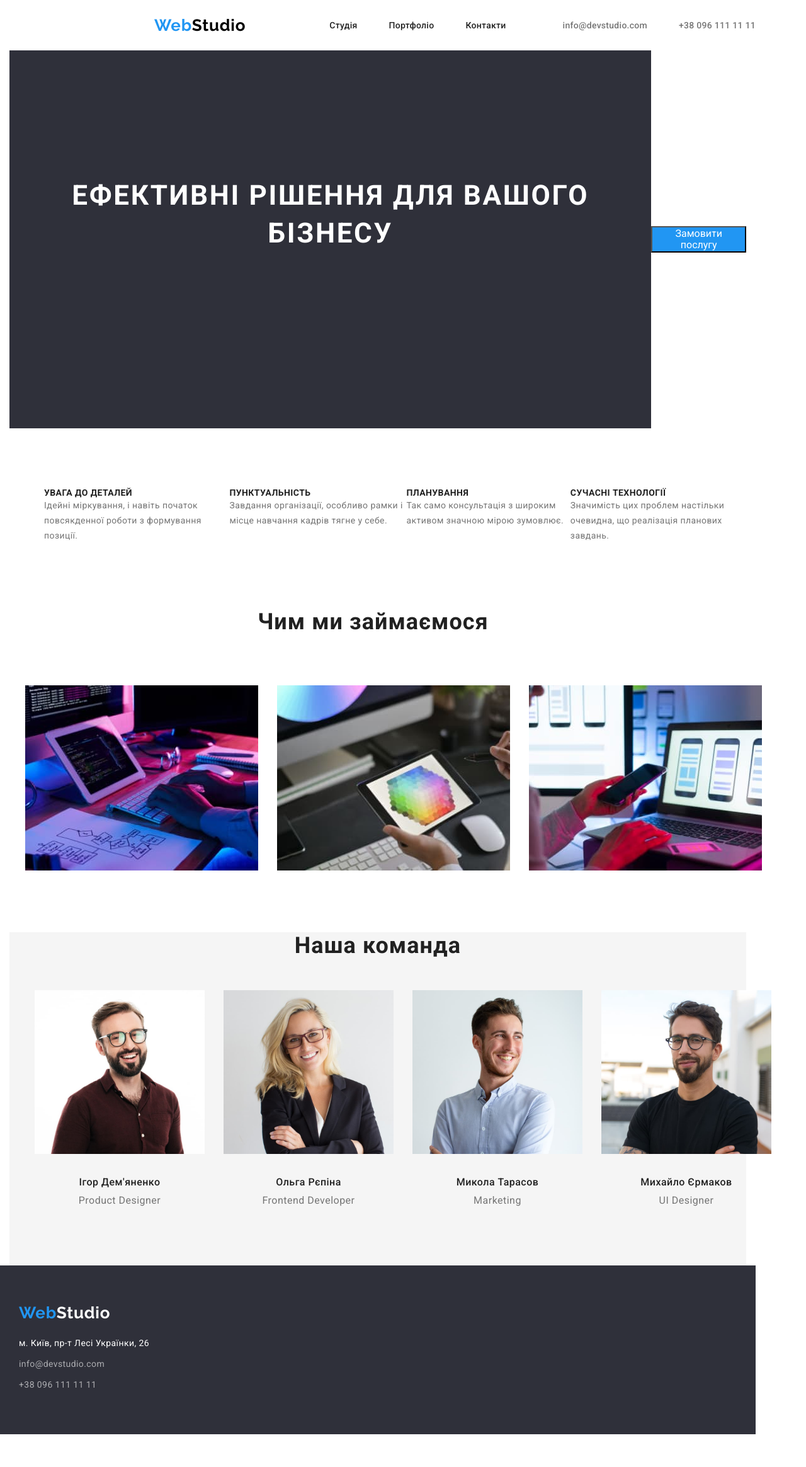
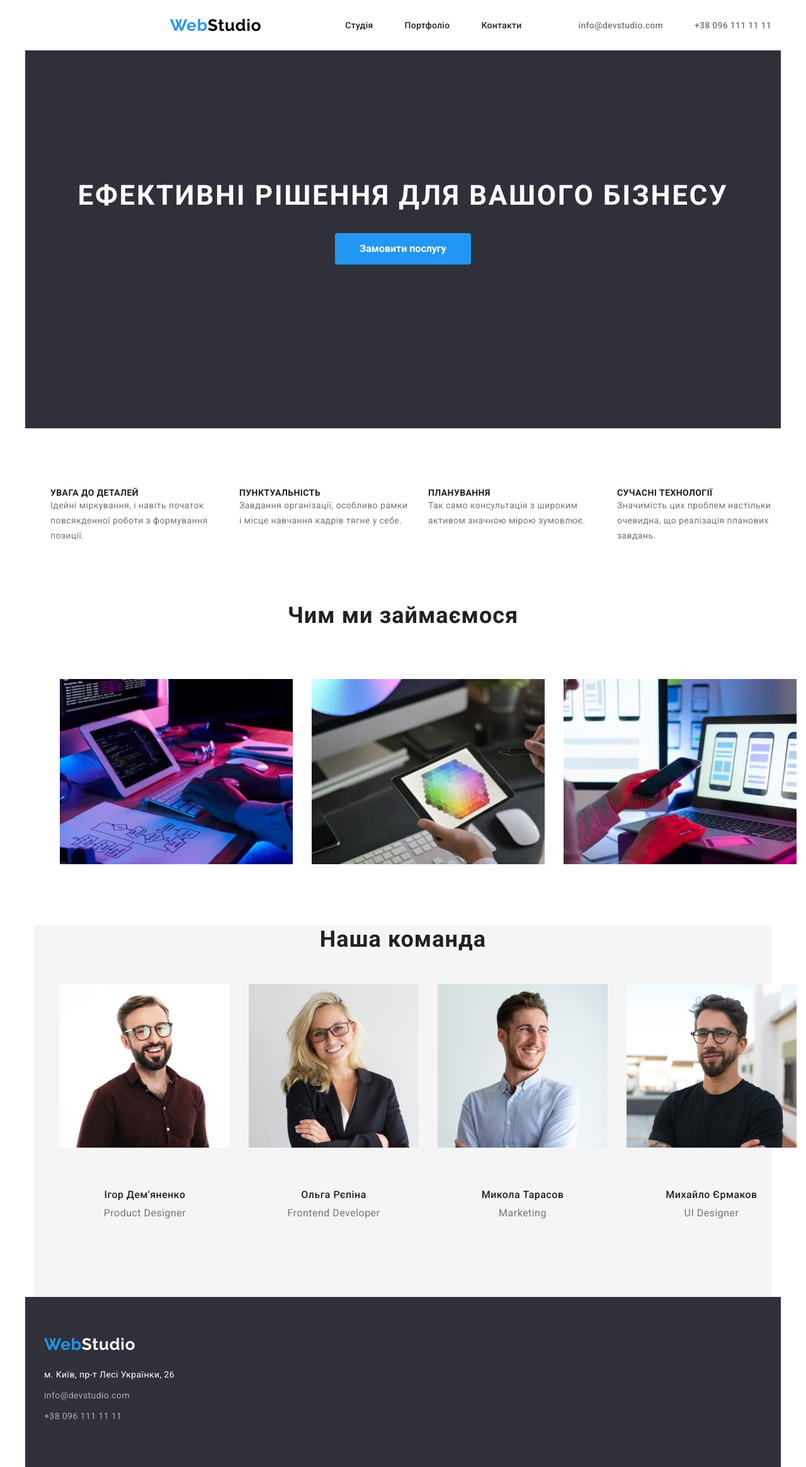
Before and after one commit to bogdanzilinets/goit-markup-hw-03, a plain HTML site: page index.html in a window 1280 px wide. Shown: the whole page at 63% size. Before the commit the page ends 2277 px from the top, so only its background shows below. Drawn offline with nearby package versions, Linux system fonts and the light colour scheme.

Commit message:
third-try

```diff
--- a/index.html
+++ b/index.html
@@ -16,7 +16,6 @@
 <body>
 
     <header>
-        <section>
        <div class="container-header container">
         <a href="" class="logo-first"><span>Web</span>Studio</a>
         <nav header-nav>
@@ -30,23 +29,22 @@
         <a href="mailtoinfo@devstudio.com" class="mail-header">info@devstudio.com</a>
         <a href="tel+380961111111" class="telephone-header">+38 096 111 11 11</a>
         </div>
-    </section>
     </header>
 
     <main>
-        <section>
-            <div class="container section-f">
+        <section class="main-hero">
+            <div class="container flex-hero">
             <h1 class="main-title">Ефективні рішення для вашого бізнесу</h1>
             <button type="button" class="btn-first">Замовити послугу</button>
             </div>
         </section>
 
         <section>
-            <div class="text-flex container">
+            <div class="text-flex ">
             <ul class="text text-f">
-                <li>
-                    <h3 class="title title-flex">УВАГА ДО ДЕТАЛЕЙ</h3>
-                    <p class="explain explain-flex">Ідейні міркування, і навіть початок повсякденної роботи з формування позиції.</p>
+                <li class="text-list">
+                    <h3 class="title">УВАГА ДО ДЕТАЛЕЙ</h3>
+                    <p class="explain">Ідейні міркування, і навіть початок повсякденної роботи з формування позиції.</p>
                 </li>
                 <li>
                     <h3 class="title">ПУНКТУАЛЬНІСТЬ</h3>
@@ -65,7 +63,7 @@
         </section>
 
         <section>
-            <div  class="three-pictures-flex container">
+            <div  class="container three-pictures-flex">
             <h2 class="three-pictures-title">Чим ми займаємося</h2>
             <ul class="three-pictures">
                 <li>
@@ -87,26 +85,34 @@
         <ul class="our-team-list team-flex">
             <li>
                 <img src="./img/glass-brown.jpg" alt="Ігор Дем'яненко" width="270" height="260">
+                <div class="team-four">
                     <h3 class="name">Ігор Дем'яненко</h3>
                     <p class="position">Product Designer</p>
+                </div>
                 </img>
             </li>
             <li>
                 <img src="./img/girl.jpg" alt="Ольга Рєпіна" width="270" height="260">
+                <div class="team-four">
                     <h3 class="name">Ольга Рєпіна</h3>
                     <p class="position">Frontend Developer</p>
+                </div>
                 </img>
             </li>
             <li>
                 <img src="./img/man.jpg" alt="Микола Тарасов" width="270" height="260">
+                <div class="team-four">
                     <h3 class="name">Микола Тарасов</h3>
                     <p class="position">Marketing</p>
+                </div>
                 </img>
             </li>
             <li>
                 <img src="./img/glass-black.jpg" alt="Михайло Єрмаков" width="270" height="260">
+                <div class="team-four">
                     <h3 class="name">Михайло Єрмаков</h3>
                     <p class="position">UI Designer</p>
+                </div>
                 </img>
             </li>
         </ul>
@@ -117,7 +123,7 @@
     </main>
 
     <footer>
-        <div class="container container-footer">
+        <div class="container futurum">
         <a href="" class="logo-second"><span>Web</span>Studio</a>
         <address class="geocontakts">
             <a href="https://goo.gl/maps/4ht6zRTBkP7BmseZ8" target="_blank" rel="noopener noreferrer nofolow" class="geo">м. Київ, пр-т Лесі Українки, 26</a>
--- a/style.css
+++ b/style.css
@@ -24,6 +24,7 @@ ul {
   width: 1200px;
   padding-left: 15px;
   padding-right: 15px;
+  margin: 0 auto;
 }
 
 .logo-first {
@@ -33,8 +34,8 @@ ul {
   font-size: 26px;
   line-height: calc(31 / 26);
   letter-spacing: 0.03em;
-  margin-left: 215px;
-  margin-right: 93px;
+  padding-left: 215px;
+  padding-right: 93px;
   color: #000000;
   text-decoration: none;
 }
@@ -43,8 +44,6 @@ ul {
  display: flex;
  align-items: center;
 height: 80px;
-  margin-left: 15px;
-  margin-right: 15px;
 }
 
 .second-f {
@@ -118,27 +117,47 @@ height: 80px;
 /* header */
 
 /* hero */
-.section-f {
+.main-hero {
+  width: 1200px;
+  height: 600px;
+  padding-top: 200px;
+  padding-bottom: 200px;
+  margin: 0 auto;
+  background-color: #2f303a;
+}
+
+.flex-hero {
   display: flex;
   align-items: center;
-
+  flex-direction: column;
 }
-
 .main-title {
   font-family: "Roboto";
   font-style: normal;
-  height: 600px;
   font-size: 44px;
   line-height: 60px;
   text-align: center;
   letter-spacing: 0.06em;
-  padding-top: 200px;
   text-transform: uppercase;
   background-color: #2f303a;
   color: #ffffff;
 }
 
 .btn-first {
+  align-items: center;
+  padding: 10 32px;
+  min-width: 216px;
+  min-height: 50px;
+  border-radius: 4px;
+  margin-bottom: 200px;
+  font-family: inherit;
+  font-weight: 700;
+  font-size: 16px;
+  line-height: calc(30/16);
+  text-align: center;
+  cursor: pointer;
+  border-style: none;
+  margin-top: 30px;
   background-color: #2196f3;
   color: #ffffff;
 }
@@ -146,18 +165,18 @@ height: 80px;
 
 /* explain */
 .text-flex {
-  display: flex;
-  align-items: center;
-  margin-left: 15px;
-  margin-right: 15px;
+    display: flex;
+    align-items: center;
+    width: 1200px;
+    margin: 0 auto;
 }
 
 .text-f {
   display: flex;
-  margin-top: 94px;
-  align-items: flex-start
+  padding-top: 94px;
+  gap: 30px;
+
 }
-
 
 .text {
   list-style: none;
@@ -173,6 +192,7 @@ height: 80px;
 }
 
 .title-flex {
+  margin-bottom: 10px;
   padding-right: 30px;
 
 }
@@ -180,15 +200,13 @@ height: 80px;
 .explain {
   font-weight: 400;
   font-size: 14px;
+  width: 270px;
   line-height: calc(24 / 14);
   letter-spacing: 0.03em;
   list-style: none;
   color: #757575;
 }
 
-.explain-flex {
-padding-bottom: 10px;
-}
 /* explain */
 
 /* Three pictures */
@@ -213,9 +231,8 @@ padding-bottom: 10px;
 .three-pictures-flex {
   display: flex;
   flex-direction: column;
-  margin-top: 94px;
+  padding-top: 94px;
   gap: 30px;
-  padding-left: 0;
 }
 /* Three pictures */
 
@@ -268,25 +285,30 @@ padding-bottom: 10px;
   gap: 30px;
 }
 
+.team-four {
+  padding-top: 30px;
+  padding-bottom: 30px;
+}
+
 /* our team */
 
 /* footer */
+.futurum {
+  width: 1200px;
+  background-color: #2f303a;
+  padding-top: 60px;
+  padding-bottom: 60px;
+}
 .geocontakts {
   display: flex;
   flex-direction: column;
   margin-left: 15px;
   margin-right: 15px;
+  padding-top: 20px;
   background-color: #2f303a;
 }
 span {
   color: #2196f3;
-}
-.container-footer {
-  display: flex;
-  flex-direction: column;
-  height: 268px;
-  padding-top: 60px;
-  background-color: #2f303a;
 }
 
 .logo-second {
@@ -388,7 +410,7 @@ span {
 }
 
 .telephone-portfolio {
-  font-family: "Roboto";
+    font-family: "Roboto";
     font-style: normal;
     font-weight: 500;
     font-size: 14px;
@@ -416,7 +438,7 @@ span {
 
 /* button-five */
 .big-flex {
-  margin-top: 94px;
+  padding-top: 94px;
 }
 
 .name-btn {
@@ -426,9 +448,17 @@ span {
   font-size: 16px;
   line-height: calc(26 / 16);
   text-align: center;
+  padding: 6 25px;
+  min-width: 73px;
+  min-height: 38px;
+  border-radius: 4px;
+  cursor: pointer;
+  border-style: none;
   letter-spacing: 0.03em;
   color: #212121;
 }
+
+
 .name-btn:hover,
 .name-btn:focus {
   background-color: #2196f3;
@@ -438,6 +468,7 @@ span {
   display: flex;
   text-align: center;
   flex-direction: column;
+  padding-bottom: 30px;
   gap: 8px;
 }
 
@@ -461,8 +492,7 @@ span {
 
 .all-nine {
   display: flex;
-padding-top: 34px;
-margin-bottom: 30px;
+  margin-bottom: 94px;
 }
 
 
@@ -470,8 +500,6 @@ margin-bottom: 30px;
   display: flex;
   flex-wrap: wrap;
   gap: 20px;
-  margin-left: 0px;
-  margin-right: 0px;
 }
 
 
@@ -484,6 +512,7 @@ margin-bottom: 30px;
 }
 
 .down-padding {
-  margin-bottom: 30px;
+  padding-bottom: 30px;
+  padding-top: 20px;
 }
 /* main image */
```
Also changed, not shown: portfolio.html (+1 -3 lines). Lines whose indentation alone changed are shown as unchanged.
